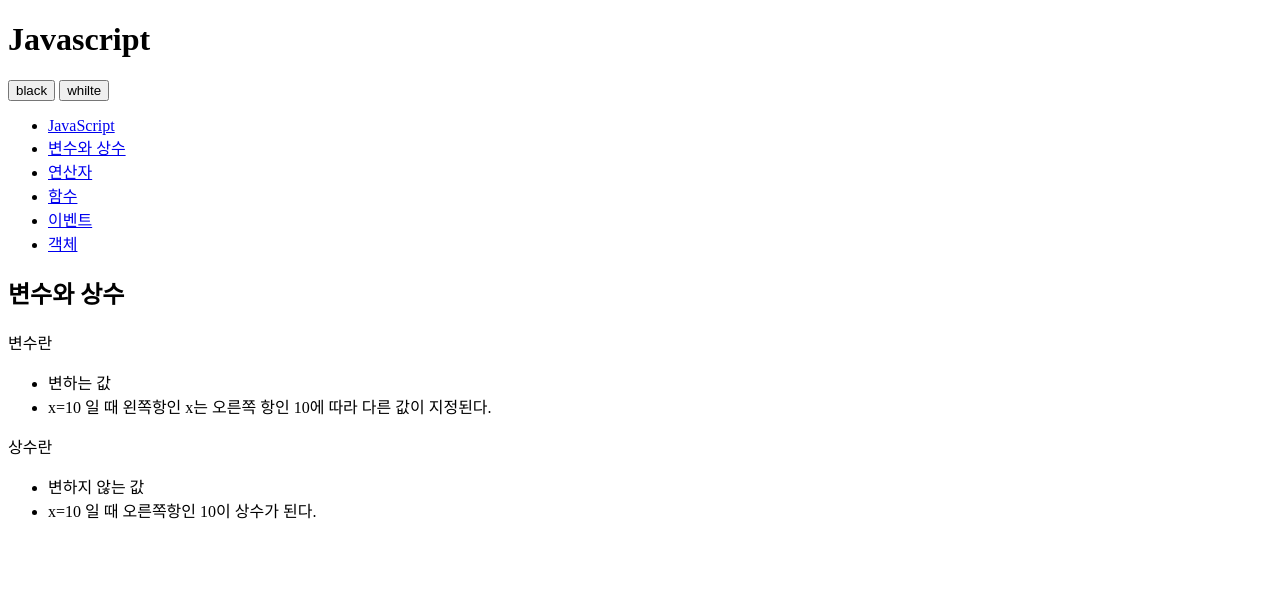
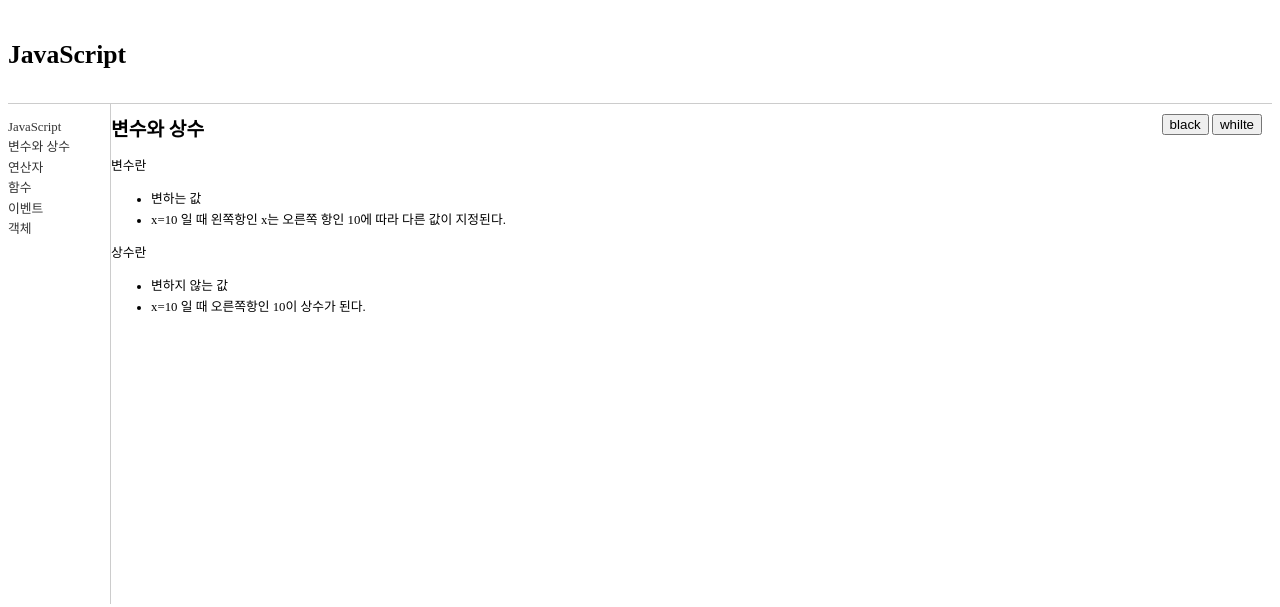
Before and after one commit to gkehd1024/opentutorials, a plain HTML site: page index.html in a window 1280 px wide. Drawn offline with Linux system fonts and the light colour scheme.

Commit message:
css를 추가

```diff
--- a/index.html
+++ b/index.html
@@ -1,44 +1,120 @@
 <!DOCTYPE  html>
 <html>
 	<head>
-		<meta charset="UTF-8"/> <!-- 얘 넣으면 한글이 안깨져-->
+		<meta charset="UTF-8"/>
+		<!-- 얘 넣으면 한글이 안깨져-->
 		<link rel="icon" type="image/x-icon" href="https://github.com//favicon.ico" />
 		<title>Mirim coding</title>
+		<style type="text/css">
+			body {
+				font-size: 0.8em;
+				font-family: dotum;
+				line-height: 1.6em;
+			}
+
+			header {
+				border-bottom: 1px solid #ccc;
+				padding: 20px 0;
+			}
+
+			#toolbar {
+				padding: 10px;
+				float: right;
+			}
+
+			nav {
+				float: left;t
+				margin-right: 20px;
+				min-height: 500px;
+				padding-right:20px;
+				border-right: 1px solid #ccc;
+			}
+
+			nav ul {
+				list-style: none;
+				padding-left: 0;
+				padding-right: 20px;
+			}
+
+			article {
+				float: left;
+			}
+
+			a {
+				text-decoration: none;
+			}
+
+			a:link, a:visited {
+				color: #333;
+			}
+
+			a:hover {
+				color: #f60;
+			}
+
+			h1 {
+				font-size 1.4em;
+			}
+		</style>
 	</head>
-	<body id="body">
+	<body>
 		<div>
 			<header>
-				<h1>Javascript</h1>
+				<h1>JavaScript</h1>
 			</header>
 			<div id="toolbar">
 				<input type="button" value="black" />
 				<input type="button" value="whilte"/>
 			</div>
-		</div>
 			<nav>
 				<ul>
-				<li><a href="http://opentutorials.org/course/49/17">JavaScript</a></li>
-				<li><a href="http://opentutorials.org/course/49/16">변수와 상수</a></li>
-				<li><a href="http://opentutorials.org/course/49/18">연산자</a></li>
-				<li><a href="http://opentutorials.org/course/49/19">함수</a></li>
-				<li><a href="http://opentutorials.org/course/49/20">이벤트</a></li>
-				<li><a href="http://opentutorials.org/course/49/21">객체</a></li>
+					<li>
+						<a href="http://opentutorials.org/course/49/17">JavaScript</a>
+					</li>
+					<li>
+						<a href="http://opentutorials.org/course/49/16">변수와 상수</a>
+					</li>
+					<li>
+						<a href="http://opentutorials.org/course/49/18">연산자</a>
+					</li>
+					<li>
+						<a href="http://opentutorials.org/course/49/19">함수</a>
+					</li>
+					<li>
+						<a href="http://opentutorials.org/course/49/20">이벤트</a>
+					</li>
+					<li>
+						<a href="http://opentutorials.org/course/49/21">객체</a>
+					</li>
 				</ul>
 			</nav>
 			<article>
 				<h2>변수와 상수</h2>
 				<div>
-				<p>변수란</p>
+					<p>
+						변수란
+					</p>
 					<ul>
-					<li>변하는 값</li>
-					<li>x=10 일 때 왼쪽항인 x는 오른쪽 항인 10에 따라 다른 값이 지정된다.</li>
+						<li>
+							변하는 값
+						</li>
+						<li>
+							x=10 일 때 왼쪽항인 x는 오른쪽 항인 10에 따라 다른 값이 지정된다.
+						</li>
 					</ul>
-				<p>상수란</p>
+					<p>
+						상수란
+					</p>
 					<ul>
-					<li>변하지 않는 값</li>
-					<li>x=10 일 때 오른쪽항인 10이 상수가 된다.</li>
+						<li>
+							변하지 않는 값
+						</li>
+						<li>
+							x=10 일 때 오른쪽항인 10이 상수가 된다.
+						</li>
 					</ul>
 				</div>
 			</article>
+		</div>
 	</body>
 </html>
```
Lines whose indentation alone changed are shown as unchanged.
